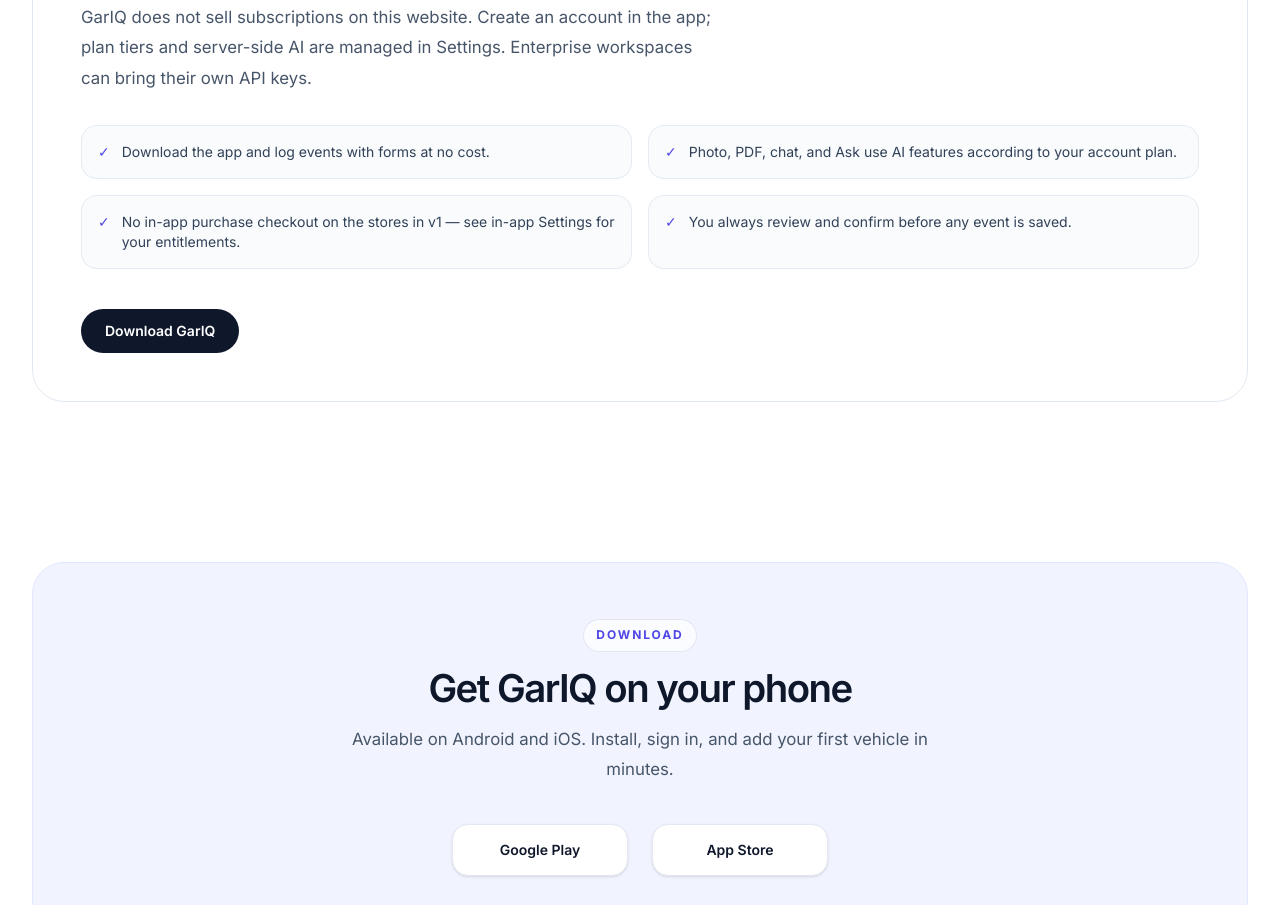
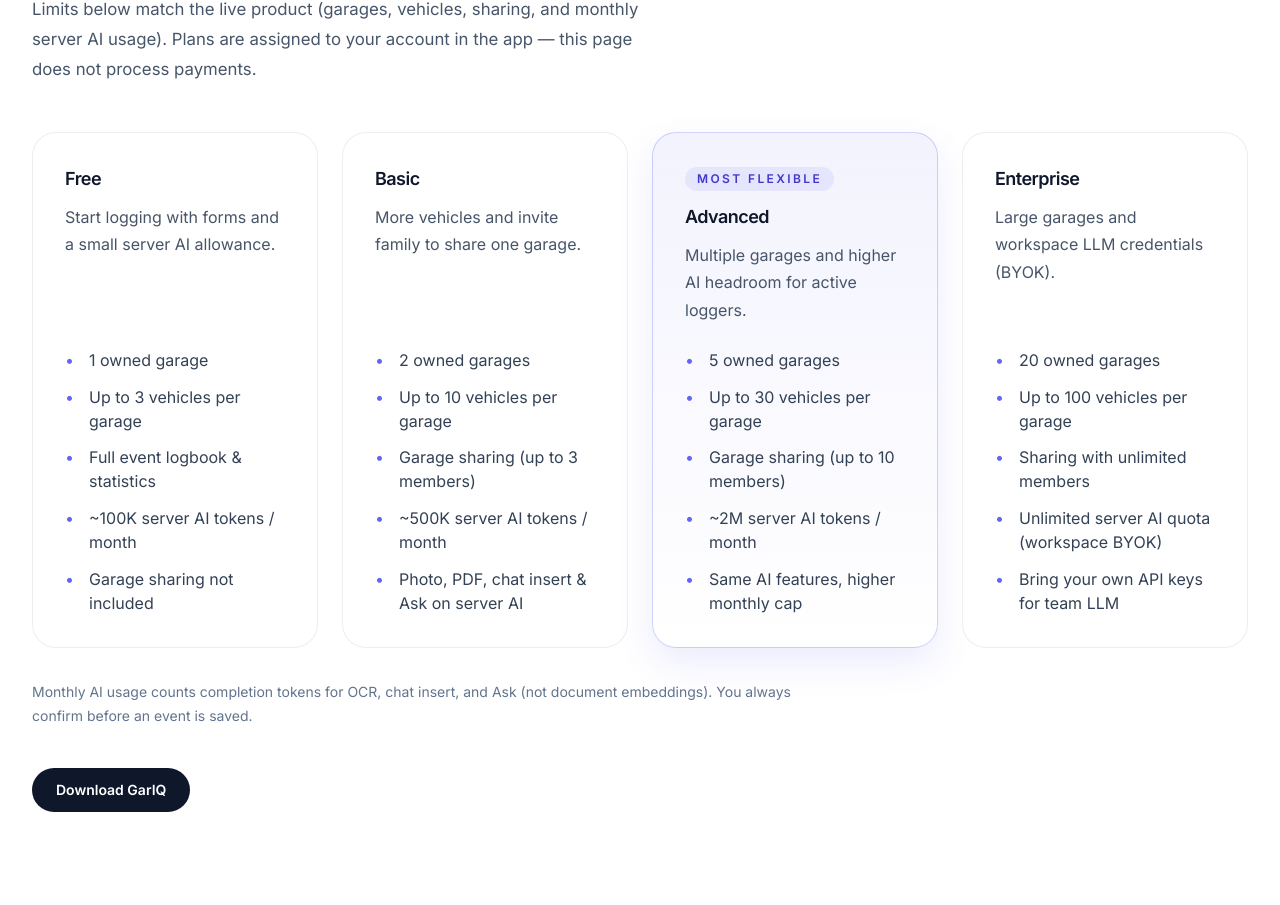
Before and after one commit to trodem/ai-garage-website, a Next.js app: page /en in a window 1280 px wide. Shown: the part 5700-6605 px from the top of the page. Built offline with nearby package versions, Linux system fonts and the light colour scheme; no server answers.

Commit message:
add tiers

```diff
--- a/components/PlansExplainer.tsx
+++ b/components/PlansExplainer.tsx
@@ -1,31 +1,55 @@
 import Reveal from "./Reveal";
 import { getTranslations } from "next-intl/server";
 
+type PlanTier = {
+  id: string;
+  name: string;
+  description: string;
+  featured: boolean;
+  highlights: string[];
+};
+
 export default async function PlansExplainer() {
   const t = await getTranslations("plans");
-  const points = t.raw("points") as string[];
+  const tiers = t.raw("tiers") as PlanTier[];
 
   return (
     <section id="plans" className="mx-auto max-w-7xl px-4 py-20 sm:px-6 lg:px-8">
-      <Reveal className="rounded-[2rem] border border-slate-200 bg-white p-8 dark:border-slate-800 dark:bg-slate-900 lg:p-12">
       <div className="max-w-2xl">
         <span className="section-label">{t("label")}</span>
         <h2 className="section-title">{t("title")}</h2>
         <p className="section-copy mt-4">{t("copy")}</p>
       </div>
-        <ul className="mt-8 grid gap-4 sm:grid-cols-2">
-          {points.map((point) => (
-            <li
-              key={point}
-              className="flex gap-3 rounded-2xl border border-slate-200/80 bg-slate-50/80 p-4 text-sm text-slate-700 dark:border-slate-700 dark:bg-slate-950/50 dark:text-slate-300"
+
+      <div className="mt-12 grid gap-6 md:grid-cols-2 xl:grid-cols-4">
+        {tiers.map((plan) => (
+          <Reveal
+            as="article"
+            key={plan.id}
+            className={`pricing-card${plan.featured ? " pricing-card-featured" : ""}`}
           >
-              <span className="text-primary-600 dark:text-primary-300" aria-hidden>
-                ✓
-              </span>
-              {point}
-            </li>
+            <div>
+              {plan.featured && (
+                <div className="mb-3 inline-flex rounded-full bg-primary-500/10 px-3 py-1 text-xs font-semibold uppercase tracking-[0.2em] text-primary-700 dark:text-primary-100">
+                  {t("popularBadge")}
+                </div>
+              )}
+              <h3>{plan.name}</h3>
+              <p>{plan.description}</p>
+            </div>
+            <ul>
+              {plan.highlights.map((feature) => (
+                <li key={feature}>{feature}</li>
               ))}
             </ul>
+          </Reveal>
+        ))}
+      </div>
+
+      <p className="mt-8 max-w-3xl text-sm leading-6 text-slate-500 dark:text-slate-400">
+        {t("footnote")}
+      </p>
+
       <div className="mt-10">
         <a
           href="#download"
@@ -34,7 +58,6 @@
           {t("cta")}
         </a>
       </div>
-      </Reveal>
     </section>
   );
 }
--- a/messages/de.json
+++ b/messages/de.json
@@ -234,14 +234,64 @@
   },
   "plans": {
     "label": "Tarife & KI",
-    "title": "Kostenlos starten. KI im Tarif enthalten.",
-    "copy": "GarIQ verkauft hier keine Abos. Konto in der App anlegen; Tarife und serverseitige KI in den Einstellungen. Enterprise kann eigene API-Schlüssel nutzen.",
+    "title": "Vier Kontotarife. Eine App — wächst mit deiner Garage.",
+    "copy": "Die Limits entsprechen dem Produkt (Garagen, Fahrzeuge, Freigabe, monatliche Server-KI). Tarife werden dem Konto in der App zugewiesen — keine Zahlung auf dieser Seite.",
+    "footnote": "Monatliche KI-Nutzung zählt Completion-Tokens für OCR, Chat-Insert und Ask (nicht Dokument-Embeddings). Du bestätigst jedes Event vor dem Speichern.",
+    "popularBadge": "Am flexibelsten",
     "cta": "GarIQ laden",
-    "points": [
-      "App laden und Events per Formular kostenlos loggen.",
-      "Foto, PDF, Chat und Ask je nach Kontotarif mit KI.",
-      "Kein In-App-Kauf über die Stores in v1 — Entitlements in der App.",
-      "Du prüfst und bestätigst immer vor dem Speichern."
+    "tiers": [
+      {
+        "id": "free",
+        "name": "Free",
+        "description": "Einstieg mit Formularen und kleinem Server-KI-Kontingent.",
+        "featured": false,
+        "highlights": [
+          "1 eigene Garage",
+          "Bis zu 3 Fahrzeuge pro Garage",
+          "Volles Fahrtenbuch & Statistik",
+          "~100K Server-KI-Tokens / Monat",
+          "Keine Garagen-Freigabe"
+        ]
+      },
+      {
+        "id": "basic",
+        "name": "Basic",
+        "description": "Mehr Fahrzeuge und Familie in einer Garage einladen.",
+        "featured": false,
+        "highlights": [
+          "2 eigene Garagen",
+          "Bis zu 10 Fahrzeuge pro Garage",
+          "Freigabe (bis zu 3 Mitglieder)",
+          "~500K Server-KI-Tokens / Monat",
+          "Foto, PDF, Chat-Insert & Ask per Server-KI"
+        ]
+      },
+      {
+        "id": "advanced",
+        "name": "Advanced",
+        "description": "Mehrere Garagen und höheres KI-Kontingent für aktive Nutzer.",
+        "featured": true,
+        "highlights": [
+          "5 eigene Garagen",
+          "Bis zu 30 Fahrzeuge pro Garage",
+          "Freigabe (bis zu 10 Mitglieder)",
+          "~2M Server-KI-Tokens / Monat",
+          "Gleiche KI-Features, höheres Monatslimit"
+        ]
+      },
+      {
+        "id": "enterprise",
+        "name": "Enterprise",
+        "description": "Große Garagen und Workspace-LLM mit eigenen API-Schlüsseln (BYOK).",
+        "featured": false,
+        "highlights": [
+          "20 eigene Garagen",
+          "Bis zu 100 Fahrzeuge pro Garage",
+          "Freigabe mit unbegrenzt vielen Mitgliedern",
+          "Unbegrenztes KI-Kontingent (Workspace BYOK)",
+          "Eigene API-Schlüssel fürs Team-LLM"
+        ]
+      }
     ]
   },
   "download": {
--- a/messages/en.json
+++ b/messages/en.json
@@ -234,14 +234,64 @@
   },
   "plans": {
     "label": "Plans & AI",
-    "title": "Free to start. AI included on your plan.",
-    "copy": "GarIQ does not sell subscriptions on this website. Create an account in the app; plan tiers and server-side AI are managed in Settings. Enterprise workspaces can bring their own API keys.",
+    "title": "Four account tiers. Same app — scales with your garage.",
+    "copy": "Limits below match the live product (garages, vehicles, sharing, and monthly server AI usage). Plans are assigned to your account in the app — this page does not process payments.",
+    "footnote": "Monthly AI usage counts completion tokens for OCR, chat insert, and Ask (not document embeddings). You always confirm before an event is saved.",
+    "popularBadge": "Most flexible",
     "cta": "Download GarIQ",
-    "points": [
-      "Download the app and log events with forms at no cost.",
-      "Photo, PDF, chat, and Ask use AI features according to your account plan.",
-      "No in-app purchase checkout on the stores in v1 — see in-app Settings for your entitlements.",
-      "You always review and confirm before any event is saved."
+    "tiers": [
+      {
+        "id": "free",
+        "name": "Free",
+        "description": "Start logging with forms and a small server AI allowance.",
+        "featured": false,
+        "highlights": [
+          "1 owned garage",
+          "Up to 3 vehicles per garage",
+          "Full event logbook & statistics",
+          "~100K server AI tokens / month",
+          "Garage sharing not included"
+        ]
+      },
+      {
+        "id": "basic",
+        "name": "Basic",
+        "description": "More vehicles and invite family to share one garage.",
+        "featured": false,
+        "highlights": [
+          "2 owned garages",
+          "Up to 10 vehicles per garage",
+          "Garage sharing (up to 3 members)",
+          "~500K server AI tokens / month",
+          "Photo, PDF, chat insert & Ask on server AI"
+        ]
+      },
+      {
+        "id": "advanced",
+        "name": "Advanced",
+        "description": "Multiple garages and higher AI headroom for active loggers.",
+        "featured": true,
+        "highlights": [
+          "5 owned garages",
+          "Up to 30 vehicles per garage",
+          "Garage sharing (up to 10 members)",
+          "~2M server AI tokens / month",
+          "Same AI features, higher monthly cap"
+        ]
+      },
+      {
+        "id": "enterprise",
+        "name": "Enterprise",
+        "description": "Large garages and workspace LLM credentials (BYOK).",
+        "featured": false,
+        "highlights": [
+          "20 owned garages",
+          "Up to 100 vehicles per garage",
+          "Sharing with unlimited members",
+          "Unlimited server AI quota (workspace BYOK)",
+          "Bring your own API keys for team LLM"
+        ]
+      }
     ]
   },
   "download": {
--- a/messages/it.json
+++ b/messages/it.json
@@ -234,14 +234,64 @@
   },
   "plans": {
     "label": "Piani e IA",
-    "title": "Gratis per iniziare. IA inclusa nel piano.",
-    "copy": "GarIQ non vende abbonamenti su questo sito. Crea l'account nell'app; piani e IA lato server nelle Impostazioni. Enterprise può usare chiavi API proprie.",
+    "title": "Quattro piani account. Stessa app — cresce con il tuo garage.",
+    "copy": "I limiti riflettono il prodotto (garage, veicoli, condivisione, IA server mensile). I piani sono assegnati all'account nell'app — nessun pagamento su questa pagina.",
+    "footnote": "L'uso IA mensile conta i token di completion per OCR, insert chat e Ask (non gli embedding documenti). Confermi sempre prima di salvare un evento.",
+    "popularBadge": "Più flessibile",
     "cta": "Scarica GarIQ",
-    "points": [
-      "Scarica l'app e registra eventi con i moduli senza costo.",
-      "Foto, PDF, chat e Ask secondo il piano del tuo account.",
-      "Nessun acquisto in-app sugli store in v1 — vedi le Impostazioni.",
-      "Rivedi e confermi sempre prima di salvare un evento."
+    "tiers": [
+      {
+        "id": "free",
+        "name": "Free",
+        "description": "Inizia con i moduli e un piccolo contingente IA server.",
+        "featured": false,
+        "highlights": [
+          "1 garage di proprietà",
+          "Fino a 3 veicoli per garage",
+          "Libretto e statistiche completi",
+          "~100K token IA server / mese",
+          "Condivisione garage non inclusa"
+        ]
+      },
+      {
+        "id": "basic",
+        "name": "Basic",
+        "description": "Più veicoli e invita la famiglia in un garage.",
+        "featured": false,
+        "highlights": [
+          "2 garage di proprietà",
+          "Fino a 10 veicoli per garage",
+          "Condivisione (fino a 3 membri)",
+          "~500K token IA server / mese",
+          "Foto, PDF, chat insert e Ask su IA server"
+        ]
+      },
+      {
+        "id": "advanced",
+        "name": "Advanced",
+        "description": "Più garage e più IA per chi registra spesso.",
+        "featured": true,
+        "highlights": [
+          "5 garage di proprietà",
+          "Fino a 30 veicoli per garage",
+          "Condivisione (fino a 10 membri)",
+          "~2M token IA server / mese",
+          "Stesse funzioni IA, tetto mensile più alto"
+        ]
+      },
+      {
+        "id": "enterprise",
+        "name": "Enterprise",
+        "description": "Garage grandi e credenziali LLM workspace (BYOK).",
+        "featured": false,
+        "highlights": [
+          "20 garage di proprietà",
+          "Fino a 100 veicoli per garage",
+          "Condivisione con membri illimitati",
+          "Quota IA illimitata (workspace BYOK)",
+          "Chiavi API proprie per LLM di team"
+        ]
+      }
     ]
   },
   "download": {
```
Lines whose indentation alone changed are shown as unchanged.
